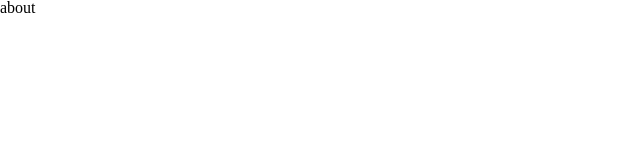
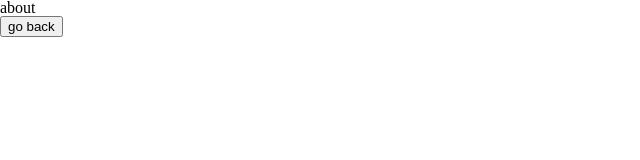
Before and after one commit to KanghoYoo/Wanted-Challenge-Nextjs, a React (Vite) app: page /about in a window 1280 px wide. Shown: the top 160 px of the page, without its empty margins (0-640 px from the left). Built offline with nearby package versions, Linux system fonts and the light colour scheme.

Commit message:
add : about 페이지 작성 및 추가

```diff
--- a/src/pages/About.tsx
+++ b/src/pages/About.tsx
@@ -1,7 +1,14 @@
+/* eslint-disable react-hooks/rules-of-hooks */
 import React from "react";
+import Button from "../components/Button";
 
 const About = () => {
-  return <div>about</div>;
+  return (
+    <>
+      <h1>about</h1>
+      <Button path="/">go back</Button>
+    </>
+  );
 };
 
 export default About;
```
